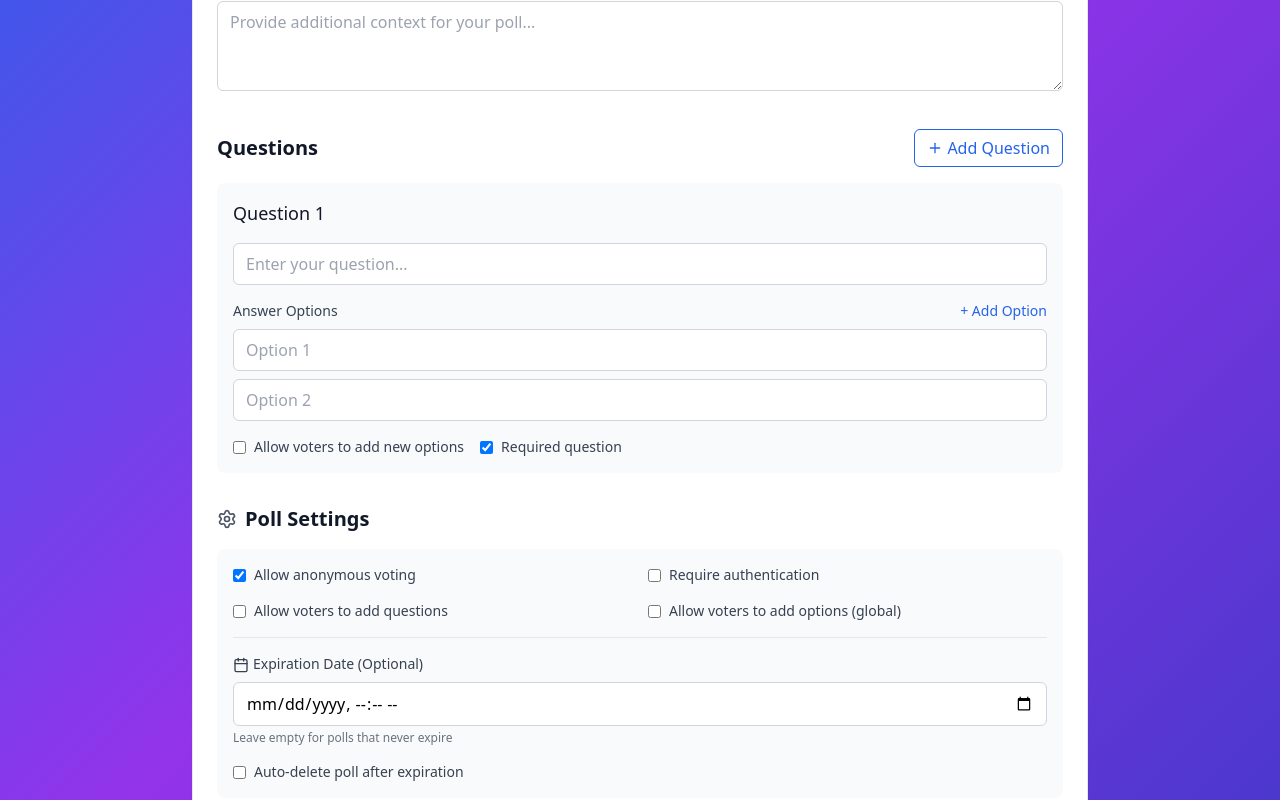
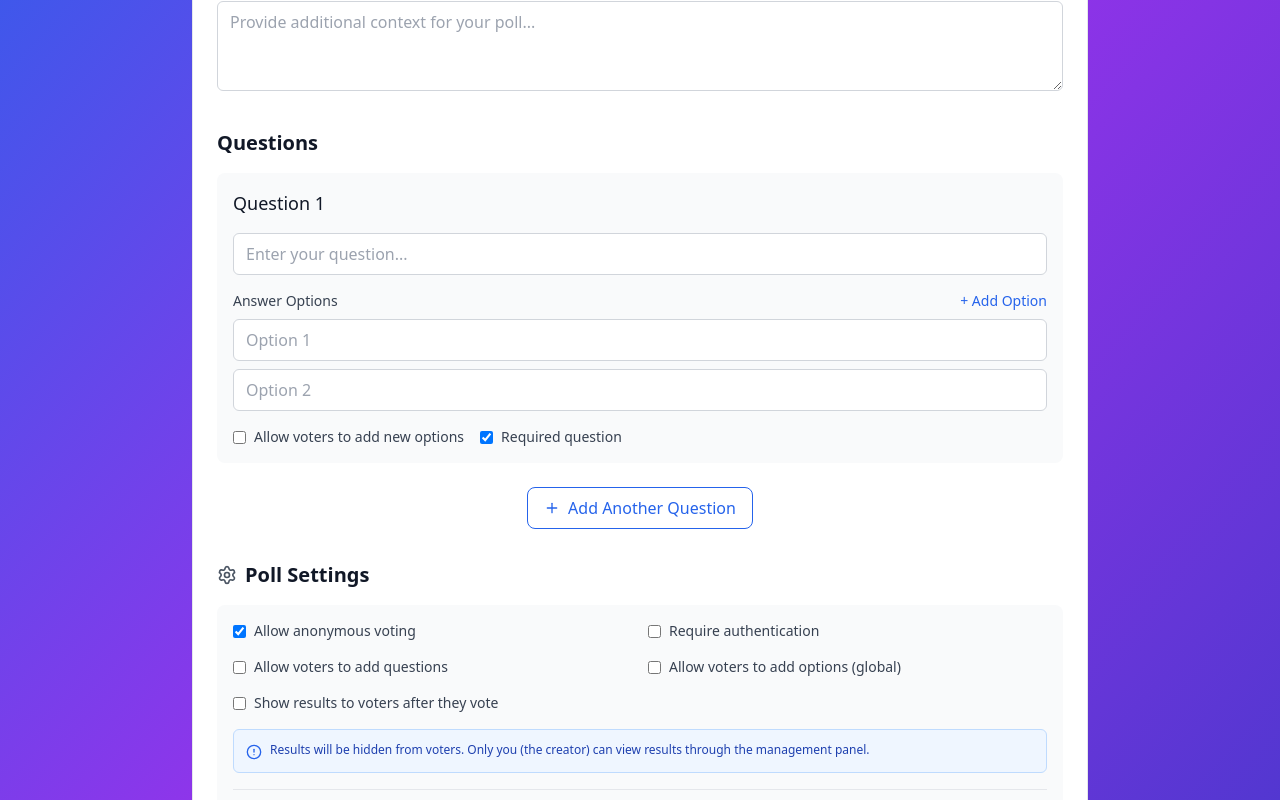
Before and after one commit to khaled-alabsi/voting, a React (Vite) app: page /create in a window 1280 px wide. Shown: the part 340-1140 px from the top of the page. Built offline with nearby package versions, Linux system fonts and the light colour scheme; no server answers; sample sign-in values are in the browser's storage.

Commit message:
add testfix

```diff
--- a/src/pages/CreatePollPage.tsx
+++ b/src/pages/CreatePollPage.tsx
@@ -1,6 +1,6 @@
 import { useState, useEffect } from 'react';
 import { useNavigate } from 'react-router-dom';
-import { Plus, Trash2, Settings, Calendar } from 'lucide-react';
+import { Plus, Trash2, Settings, Calendar, AlertCircle } from 'lucide-react';
 import type { User as FirebaseUser } from 'firebase/auth';
 import { PollService } from '../services/pollService';
 import type { PollFormData, QuestionFormData, PollSettings } from '../types';
@@ -29,6 +29,7 @@ export const CreatePollPage = ({ user }: CreatePollPageProps) => {
       requireAuthentication: false,
       allowNewQuestions: false,
       allowNewOptions: false,
+      showResultsToVoters: false, // Default to NOT showing results
       autoDelete: false,
       autoDeleteAfterDays: 30
     }
@@ -166,7 +167,8 @@ export const CreatePollPage = ({ user }: CreatePollPageProps) => {
       };
 
       const pollId = await PollService.createPoll(cleanedData, user.uid);
-      navigate(`/poll/${pollId}`);
+      // Navigate to management page instead of poll page
+      navigate(`/manage/${pollId}`);
     } catch (error) {
       console.error('Error creating poll:', error);
       alert(error instanceof Error ? error.message : 'Failed to create poll');
@@ -217,17 +219,7 @@ export const CreatePollPage = ({ user }: CreatePollPageProps) => {
 
           {/* Questions */}
           <section>
-            <div className="flex items-center justify-between mb-4">
-              <h2 className="text-xl font-semibold text-gray-900">Questions</h2>
-              <button
-                type="button"
-                onClick={addQuestion}
-                className="flex items-center px-3 py-1.5 text-blue-600 border border-blue-600 rounded-md hover:bg-blue-50"
-              >
-                <Plus className="w-4 h-4 mr-1" />
-                Add Question
-              </button>
-            </div>
+            <h2 className="text-xl font-semibold text-gray-900 mb-4">Questions</h2>
 
             <div className="space-y-6">
               {formData.questions.map((question, qIndex) => (
@@ -319,6 +311,18 @@ export const CreatePollPage = ({ user }: CreatePollPageProps) => {
                   </div>
                 </div>
               ))}
+
+              {/* Add Question Button - Now placed AFTER all questions */}
+              <div className="flex justify-center">
+                <button
+                  type="button"
+                  onClick={addQuestion}
+                  className="flex items-center px-4 py-2 text-blue-600 border border-blue-600 rounded-lg hover:bg-blue-50 transition-colors"
+                >
+                  <Plus className="w-4 h-4 mr-2" />
+                  Add Another Question
+                </button>
+              </div>
             </div>
           </section>
 
@@ -370,7 +374,28 @@ export const CreatePollPage = ({ user }: CreatePollPageProps) => {
                   />
                   <span className="text-sm text-gray-700">Allow voters to add options (global)</span>
                 </label>
+
+                <label className="flex items-center">
+                  <input
+                    type="checkbox"
+                    checked={formData.settings.showResultsToVoters}
+                    onChange={(e) => updateSettings({ showResultsToVoters: e.target.checked })}
+                    className="mr-2"
+                  />
+                  <span className="text-sm text-gray-700">Show results to voters after they vote</span>
+                </label>
               </div>
+
+              {!formData.settings.showResultsToVoters && (
+                <div className="bg-blue-50 border border-blue-200 rounded-md p-3">
+                  <div className="flex items-start">
+                    <AlertCircle className="w-4 h-4 text-blue-600 mr-2 mt-0.5 flex-shrink-0" />
+                    <p className="text-xs text-blue-800">
+                      Results will be hidden from voters. Only you (the creator) can view results through the management panel.
+                    </p>
+                  </div>
+                </div>
+              )}
 
               <div className="border-t pt-4">
                 <div className="space-y-4">
--- a/src/scripts/testFirebase.ts
+++ b/src/scripts/testFirebase.ts
@@ -27,6 +27,7 @@ const dummyPolls: PollFormData[] = [
       requireAuthentication: false,
       allowNewQuestions: false,
       allowNewOptions: true,
+      showResultsToVoters: true,
       autoDelete: false,
       expiresAt: Timestamp.fromDate(new Date(Date.now() + 7 * 24 * 60 * 60 * 1000)) // 7 days from now
     }
@@ -59,6 +60,7 @@ const dummyPolls: PollFormData[] = [
       requireAuthentication: true,
       allowNewQuestions: false,
       allowNewOptions: true,
+      showResultsToVoters: false,
       autoDelete: true,
       autoDeleteAfterDays: 3,
       expiresAt: Timestamp.fromDate(new Date(Date.now() + 3 * 24 * 60 * 60 * 1000)) // 3 days from now
@@ -86,6 +88,7 @@ const dummyPolls: PollFormData[] = [
       requireAuthentication: false,
       allowNewQuestions: true,
       allowNewOptions: true,
+      showResultsToVoters: true,
       autoDelete: false,
       expiresAt: Timestamp.fromDate(new Date(Date.now() + 5 * 24 * 60 * 60 * 1000)) // 5 days from now
     }
--- a/src/types/index.ts
+++ b/src/types/index.ts
@@ -40,6 +40,7 @@ export interface PollSettings {
   requireAuthentication: boolean;
   allowNewQuestions: boolean;
   allowNewOptions: boolean; // Global setting, can be overridden per question
+  showResultsToVoters: boolean; // Whether voters can see results
   expiresAt?: Timestamp;
   autoDelete: boolean;
   autoDeleteAfterDays?: number;
```
Also changed, not shown: 1 other file (tests, documents, lock files or other folders).
